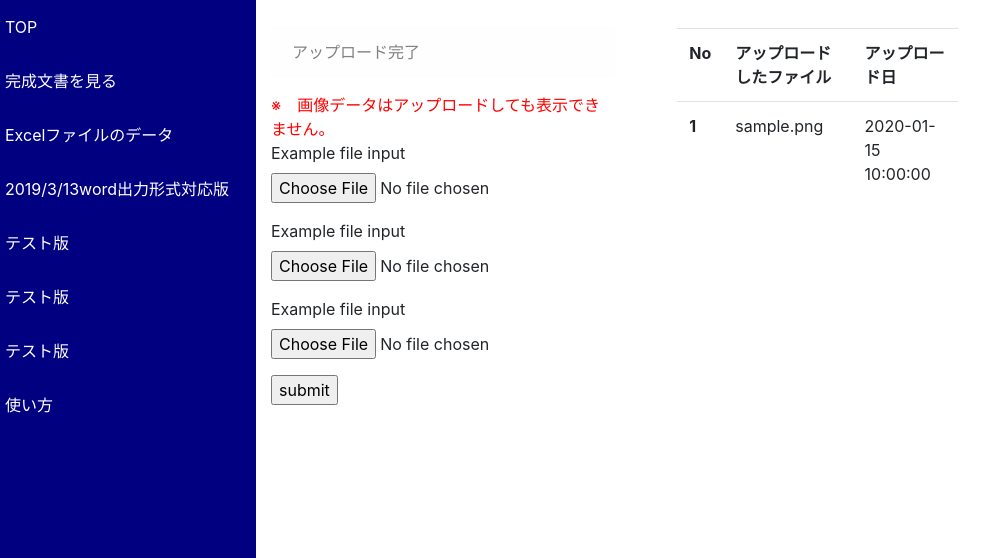
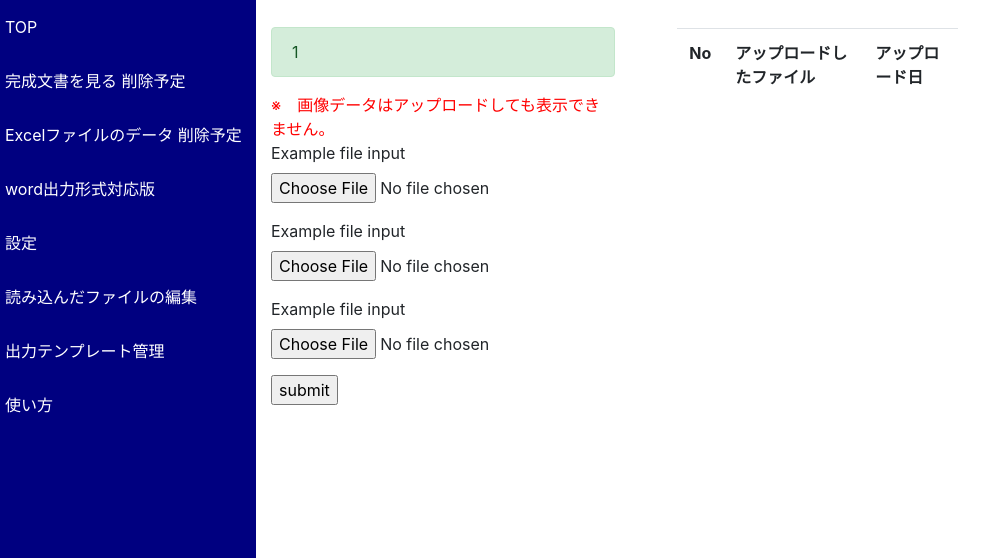
Before and after one commit to AsukaruShouhei/fileup, a PHP site: page / in a window 1280 px wide. Shown: the top 558 px of the page, without its empty margins (0-1002 px from the left). Run offline with PHP 8.4, Linux system fonts and the light colour scheme; the visitor is signed in with stand-in values (Sample User, id 1); tables that the repository leaves empty or names only in its code hold one stand-in row (values such as "Sample post"); lists and menus that the app fills with data are empty.

Commit message:
ヒアリング

```diff
--- a/excelTest.php
+++ b/excelTest.php
@@ -1,5 +1,5 @@
 <?php
-
+session_start();
 require_once 'PHPExcel/Classes/PHPExcel/IOFactory.php';
 require_once 'PHPExcel/Classes/PHPExcel.php';
 // 読込するファイル
@@ -16,7 +16,7 @@
 	require_once 'func/FileClass.php';
 	// ファイルを読み込む
 	$files = new FileClass();
-	$row = $files->getFileAll();
+	$row = $files->getFileAll(null, $_SESSION["user_id"]);
 	$uploads_dir = './uploads/';
 ?>
 
--- a/index.php
+++ b/index.php
@@ -9,8 +9,8 @@
 	require_once 'func/IpAdressClass.php';
 	// upload file get all
 	$fileMethod = new FileClass();
-	$row = $fileMethod->getFileAll();
-	// // check the ip adress
+	$row = $fileMethod->getFileAll(null, $_SESSION["user_id"]);
+	// check the ip adress
 	$ip = new IpAdress();
 	$user_id = $ip->checkIp($_SERVER["REMOTE_ADDR"]);
 ?>
@@ -22,12 +22,12 @@
 		<?php
 		if (isset($_SESSION["joutai"])) {
 			?>
-			<div class="alert alert-light" role="alert">アップロード完了</div>
+			<div class="alert alert-success" role="alert"><?php echo $_SESSION["joutai"]; ?></div>
 			<?php
 		}
 
 		?>
-	<form action="file.php" method="post" enctype="multipart/form-data">
+	<form action="insert/file.php" method="post" enctype="multipart/form-data">
 		<span class="red">※　画像データはアップロードしても表示できません。</span>
 		<div class="form-group">
 			<label for="exampleFormControlFile1">Example file input</label>
--- a/sideBar.php
+++ b/sideBar.php
@@ -1,12 +1,12 @@
 <div id="sidebar">
 	<div class="list-group">
 		<a href="index.php" > TOP </a>
-		<a href="readfile.php" >完成文書を見る</a>
-		<a href="excelTest.php" > Excelファイルのデータ </a>
-		<a href="word313.php"> 2019/3/13word出力形式対応版 </a>
-		<a href="#" > テスト版 </a>
-		<a href="#" > テスト版 </a>
-		<a href="#" > テスト版 </a>
+		<a href="readfile.php" >完成文書を見る 削除予定</a>
+		<a href="excelTest.php" > Excelファイルのデータ 削除予定</a>
+		<a href="word313.php"> word出力形式対応版 </a>
+		<a href="./user" > 設定 </a>
+		<a href="./updateFile" > 読み込んだファイルの編集 </a>
+		<a href="./export" > 出力テンプレート管理 </a>
 		<a href="./usage" > 使い方 </a>
 </div>
 </div>
--- a/word313.php
+++ b/word313.php
@@ -1,5 +1,5 @@
 <?php
-
+session_start();
 require_once 'PHPExcel/Classes/PHPExcel/IOFactory.php';
 require_once 'PHPExcel/Classes/PHPExcel.php';
 // 読込するファイル
@@ -16,7 +16,7 @@
 }
 	require_once 'func/FileClass.php';
 	$files = new FileClass();
-	$row = $files->getFileAll();
+	$row = $files->getFileAll(null, $_SESSION["user_id"]);
 	// ファイルを読み込む
 	$uploads_dir = './uploads/';
 ?>
```
Also changed, not shown: file.php (deleted, +0 -28 lines), func/FileClass.php (+44 -3 lines), insert/file.php (added, +17 -0 lines).
